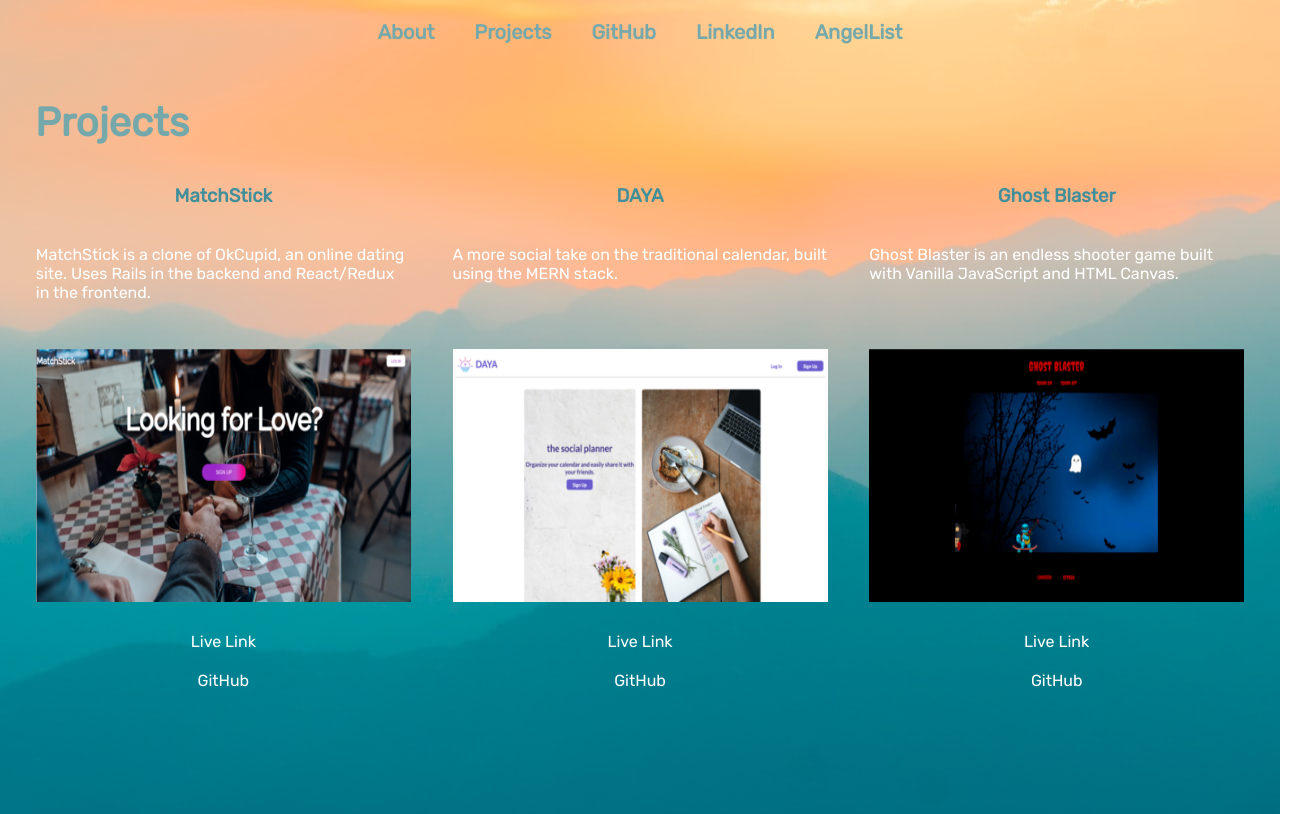
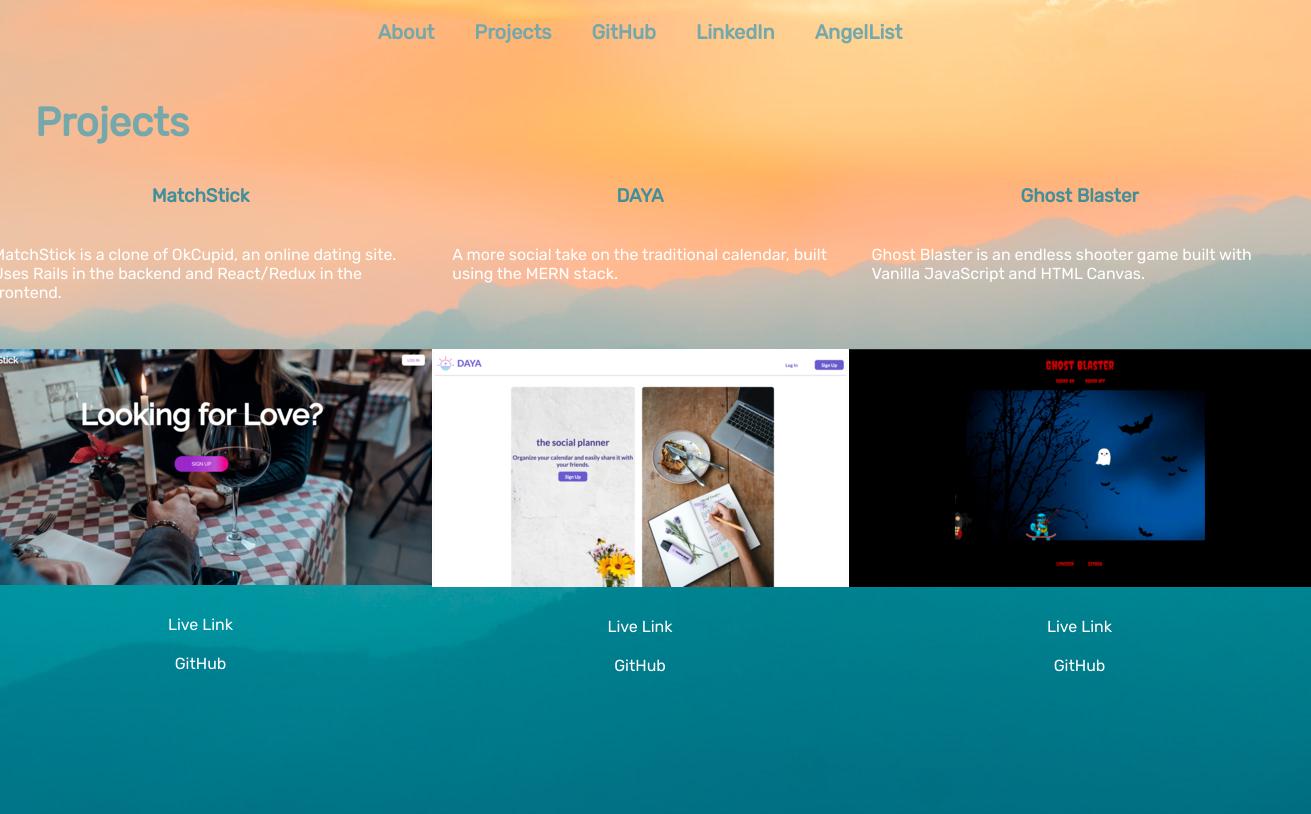
Before and after one commit to jaedoherty/portfolio, a React (Create React App) app: page /#/projects in a window 1280 px wide. Shown: the whole page, 1311 px wide, since content can reach past the window. Built offline with nearby package versions, Linux system fonts and the light colour scheme.

Commit message:
delete image styling css

```diff
--- a/src/App.css
+++ b/src/App.css
@@ -136,8 +136,8 @@
 }
 
 .project-img {
-  width: 90%;
-  height: 40%;
+  /* width: 90%;
+  height: 40%; */
   margin: 20px 0px;
 }
 
```
